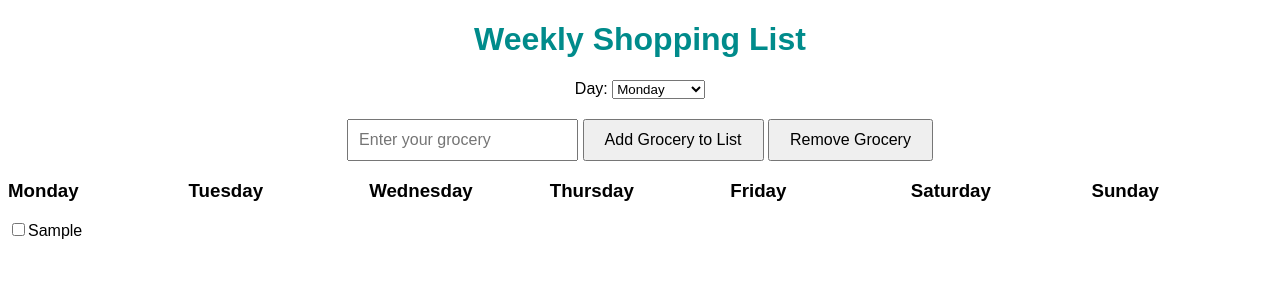
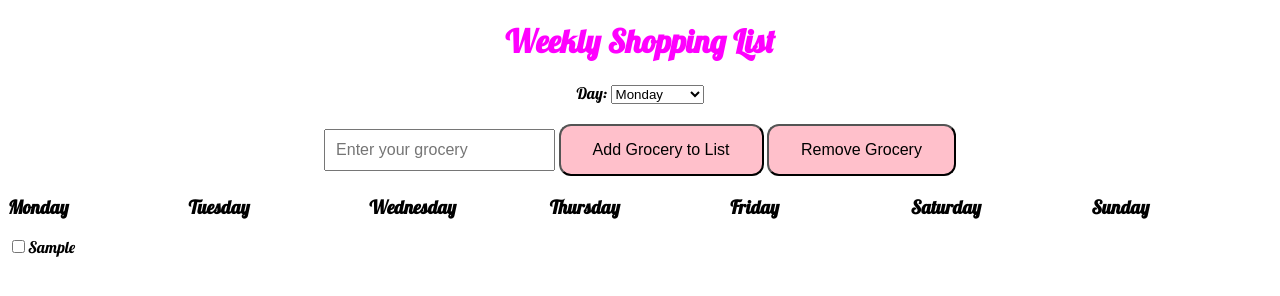
Before and after one commit to KaoriTsushima/shopping-list, a plain HTML site: page index.html in a window 1280 px wide. Both pictures are taken after typing "Sample" into the empty fields and a click on the button "Add Grocery to List". Drawn offline with Linux system fonts and the light colour scheme; a web font is replaced by a local one.

Commit message:
chnaged font family and color

```diff
--- a/index.html
+++ b/index.html
@@ -5,6 +5,10 @@
     <meta name="viewport" content="width=device-width, initial-scale=1.0" />
     <title>Shopping list</title>
     <link rel="stylesheet" href="./styles.css" />
+    <link
+      href="https://fonts.googleapis.com/css2?family=Lobster&family=PT+Mono&family=Roboto+Slab&family=Rock+Salt&display=swap"
+      rel="stylesheet"
+    />
   </head>
   <body>
     <h1>Weekly Shopping List</h1>
--- a/index.js
+++ b/index.js
@@ -15,6 +15,10 @@ addButton.addEventListener("click", function () {
 
   const dayElement = document.getElementById(`${day}-items`);
   //   dayElement.appendChild()
+
+  const item_id = `${day}_${itemName}`;
+  dayElement.setAttribute("id", item_id);
+  // add item-id
 
   const divItem = document.createElement("p");
   //  divItem.textContent = text;
@@ -40,10 +44,13 @@ addButton.addEventListener("click", function () {
 });
 
 removeButton.addEventListener("click", function () {
-  const divItems = division.getElementsByTagName("p");
+  const day = document.getElementById("weekday").value.toLowerCase();
+  const dayElement = document.getElementById(`${day}-items`);
+
+  const divItems = dayElement.getElementsByTagName("p");
 
   if (divItems.length > 0) {
-    division.removeChild(divItems[divItems.length - 1]);
+    dayElement.removeChild(divItems[divItems.length - 1]);
   }
 });
 
--- a/styles.css
+++ b/styles.css
@@ -1,10 +1,10 @@
 body {
-  font-family: "Barlow", sans-serif;
+  font-family: "Lobster", cursive;
   text-align: center;
 }
 
 h1 {
-  color: darkcyan;
+  color: Magenta;
 }
 
 input {
@@ -13,7 +13,13 @@ input {
 }
 
 button {
-  padding: 10px 20px;
+  background-color: #ffc0cb; /* Pink */
+  border-radius: 12px;
+  color: Black;
+  padding: 15px 32px;
+  text-align: center;
+  text-decoration: none;
+  display: inline-block;
   font-size: 16px;
 }
 
```
